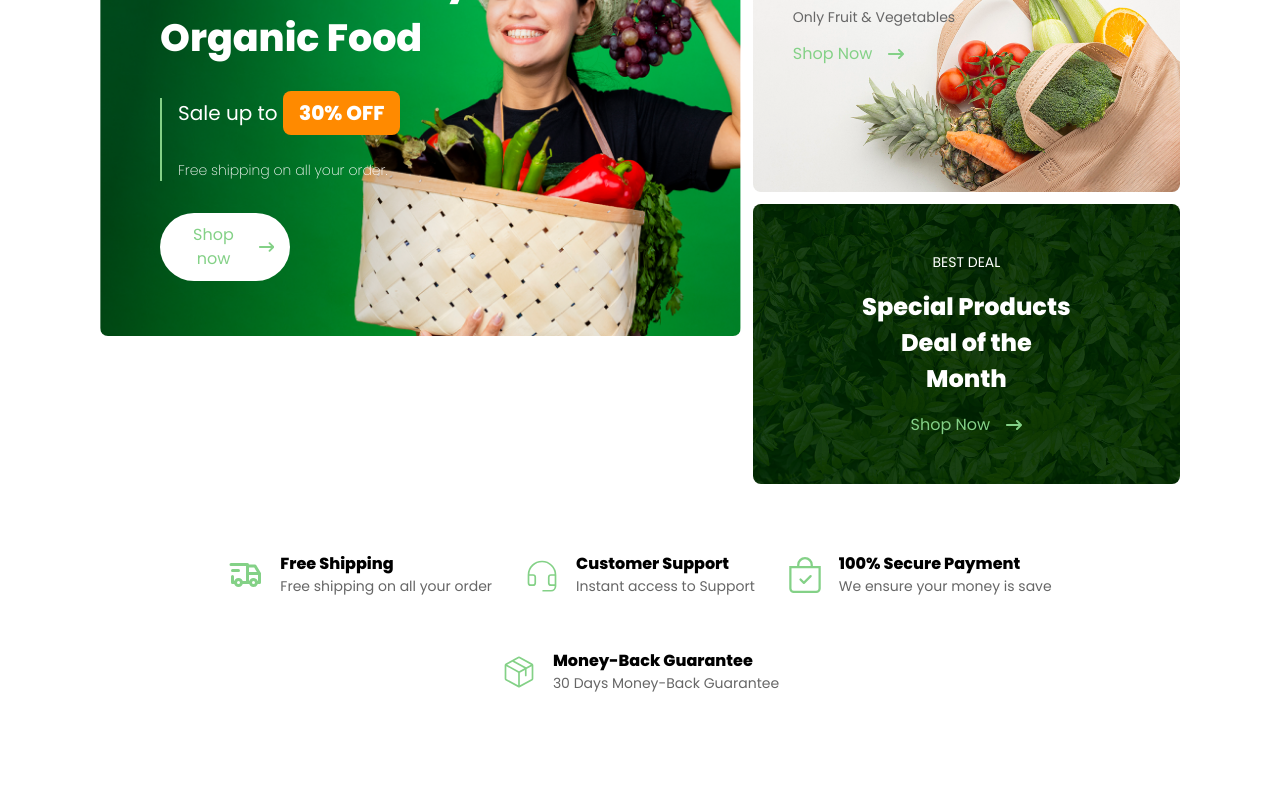
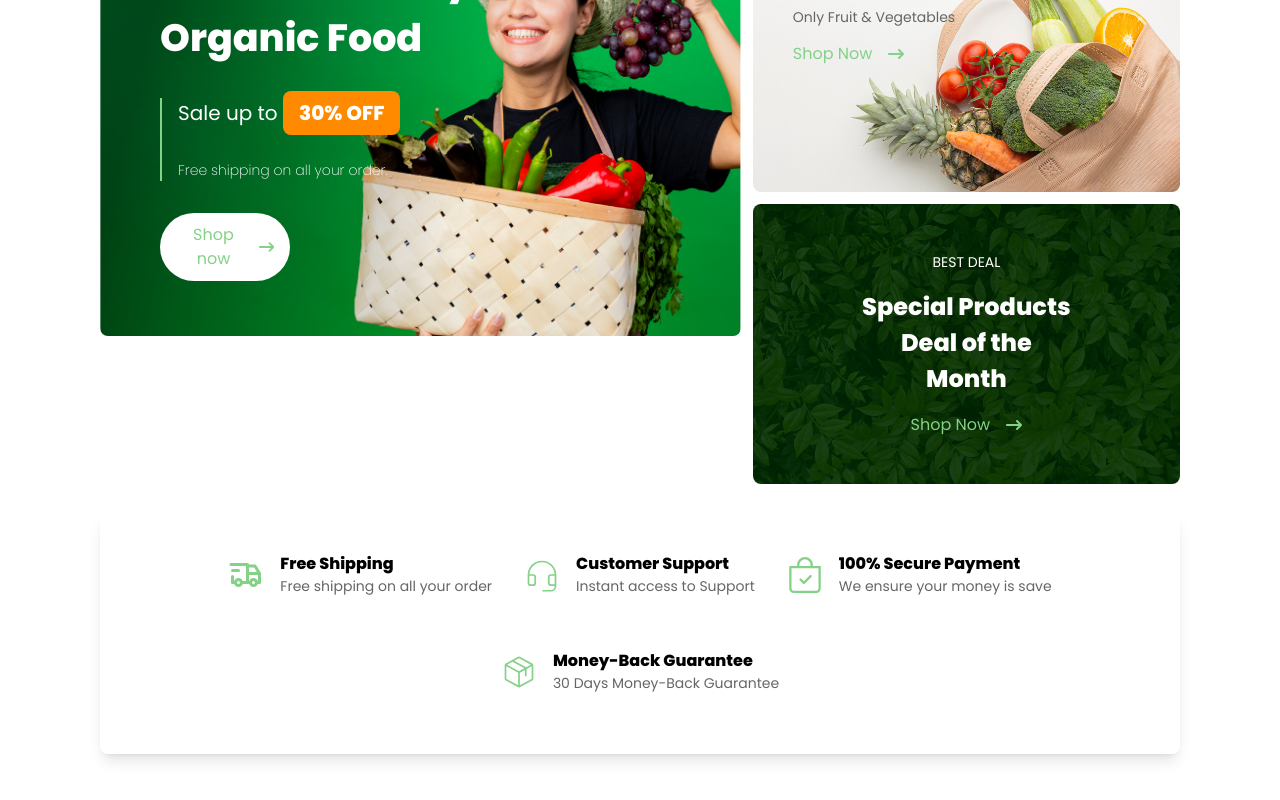
Before and after one commit to KodeNinj/Ecobazar, a Next.js app: page / in a window 1280 px wide. Shown: the part 306-1106 px from the top of the page. Before the commit the page ends 1060 px from the top, so only its background shows below. Built offline with nearby package versions, Linux system fonts and the light colour scheme.

Commit message:
added shadow to value panel

```diff
--- a/src/components/ValuesPanel/index.tsx
+++ b/src/components/ValuesPanel/index.tsx
@@ -5,7 +5,7 @@ import { BsBagCheck } from "react-icons/bs";
 
 const ValuesPanel = () => {
 	return (
-		<section className="flex justify-center gap-[32px] items-center lg:px-[100px] md:px-[40px] px-[20px]  py-[40px] flex-wrap ">
+		<section className="flex justify-center gap-[32px] items-center lg:mx-[100px] md:mx-[10px] px-[10px]  py-[40px] flex-wrap shadow-lg rounded-lg mb-[100px]">
 			<div className="box mb-[20px] flex items-center lg:gap-[16px] md:gap-[10px] ">
 				<div className="icon">
 					<TbTruckDelivery
```
